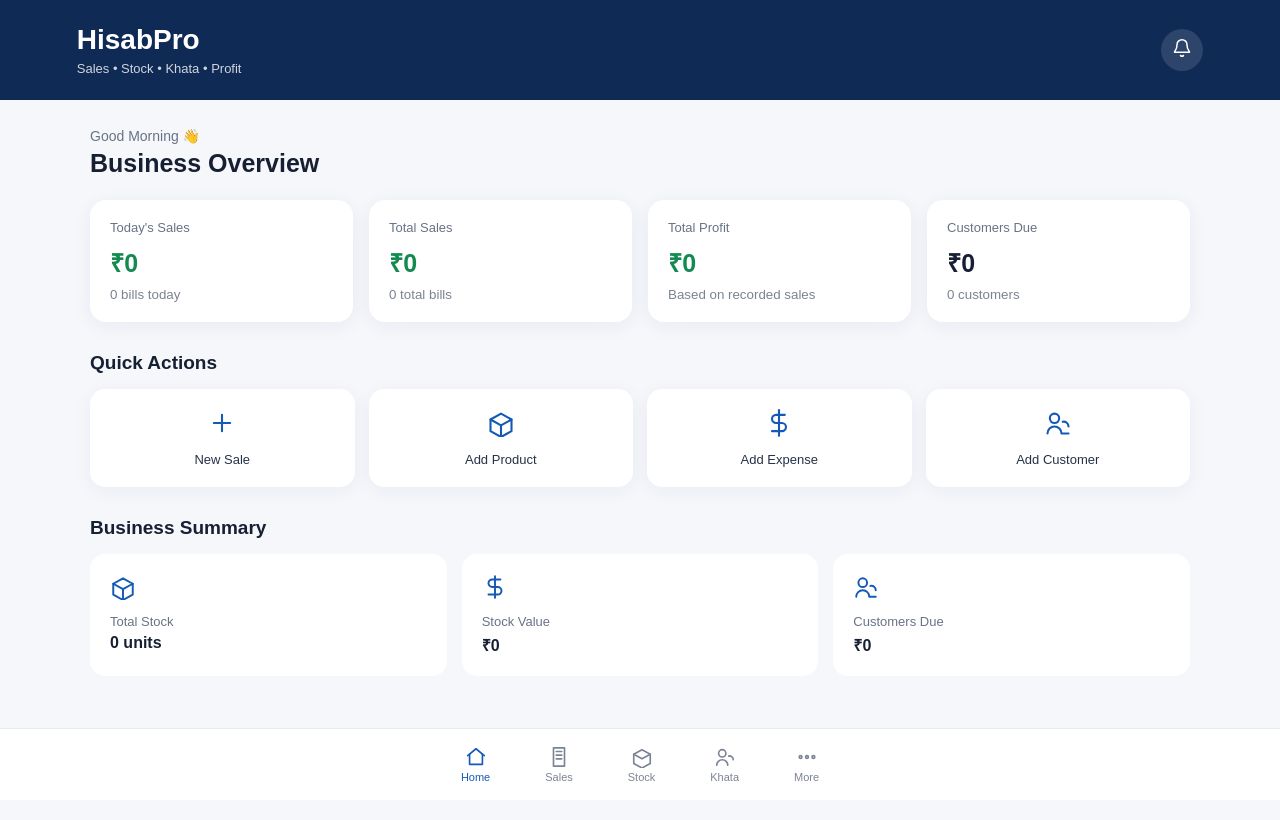
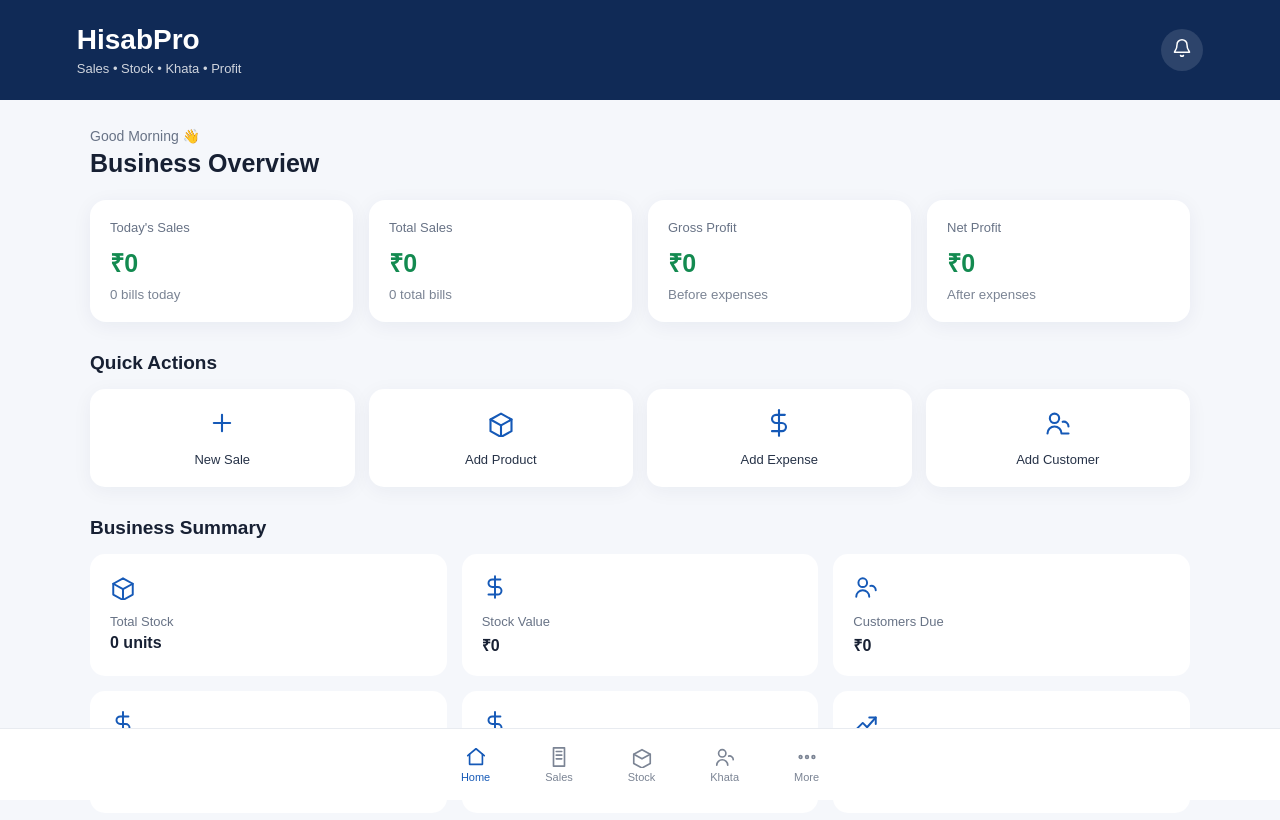
Before and after one commit to sameerkhan86926-a11y/hisabpro, a Next.js app: page /hisabpro/ in a window 1280 px wide. Shown: the top 820 px of the page. Built offline with nearby package versions, Linux system fonts and the light colour scheme.

Commit message:
Update page.tsx

```diff
--- a/app/page.tsx
+++ b/app/page.tsx
@@ -30,10 +30,20 @@
   createdAt: string;
 };
 
+type Expense = {
+  id: number;
+  title: string;
+  category: string;
+  amount: number;
+  note: string;
+  date: string;
+};
+
 export default function Dashboard() {
   const [sales, setSales] = useState<Sale[]>([]);
   const [products, setProducts] = useState<Product[]>([]);
   const [customers, setCustomers] = useState<Customer[]>([]);
+  const [expenses, setExpenses] = useState<Expense[]>([]);
 
   useEffect(() => {
     loadDashboardData();
@@ -52,9 +62,14 @@
       localStorage.getItem("hisabpro_customers") || "[]"
     );
 
+    const savedExpenses = JSON.parse(
+      localStorage.getItem("hisabpro_expenses") || "[]"
+    );
+
     setSales(savedSales);
     setProducts(savedProducts);
     setCustomers(savedCustomers);
+    setExpenses(savedExpenses);
   }
 
   const today = new Date();
@@ -79,7 +94,12 @@
     0
   );
 
-  const totalProfit = sales.reduce(
+  /*
+   * Gross Profit
+   *
+   * Selling amount - Purchase amount - Discount
+   */
+  const grossProfit = sales.reduce(
     (sum, sale) =>
       sum +
       (sale.price - sale.purchasePrice) * sale.quantity -
@@ -87,6 +107,40 @@
     0
   );
 
+  /*
+   * Total Expenses
+   */
+  const totalExpenses = expenses.reduce(
+    (sum, expense) => sum + expense.amount,
+    0
+  );
+
+  /*
+   * Net Profit
+   */
+  const netProfit = grossProfit - totalExpenses;
+
+  /*
+   * Today's Expenses
+   */
+  const todayExpenses = expenses.filter((expense) => {
+    const expenseDate = new Date(expense.date);
+
+    return (
+      expenseDate.getDate() === today.getDate() &&
+      expenseDate.getMonth() === today.getMonth() &&
+      expenseDate.getFullYear() === today.getFullYear()
+    );
+  });
+
+  const todayExpenseAmount = todayExpenses.reduce(
+    (sum, expense) => sum + expense.amount,
+    0
+  );
+
+  /*
+   * Stock
+   */
   const totalStock = products.reduce(
     (sum, product) => sum + product.stock,
     0
@@ -98,6 +152,9 @@
     0
   );
 
+  /*
+   * Khata
+   */
   const totalDue = customers.reduce(
     (sum, customer) => sum + customer.due,
     0
@@ -106,35 +163,57 @@
   return (
     <main className="app">
 
+      {/* HEADER */}
+
       <header className="header">
 
         <div>
           <h1>HisabPro</h1>
-          <p>Sales • Stock • Khata • Profit</p>
+
+          <p>
+            Sales • Stock • Khata • Profit
+          </p>
         </div>
 
         <button className="notification">
+
           <svg viewBox="0 0 24 24">
+
             <path d="M18 8a6 6 0 0 0-12 0c0 7-3 7-3 9h18c0-2-3-2-3-9" />
+
             <path d="M13.73 21a2 2 0 0 1-3.46 0" />
+
           </svg>
+
         </button>
 
       </header>
 
+
+      {/* WELCOME */}
+
       <section className="welcome">
 
-        <p>Good Morning 👋</p>
+        <p>
+          Good Morning 👋
+        </p>
 
-        <h2>Business Overview</h2>
+        <h2>
+          Business Overview
+        </h2>
 
       </section>
+
+
+      {/* MAIN STATS */}
 
       <section className="stats">
 
         <div className="card sales">
 
-          <span>Today's Sales</span>
+          <span>
+            Today's Sales
+          </span>
 
           <strong>
             ₹{todaySalesAmount.toLocaleString("en-IN")}
@@ -146,9 +225,12 @@
 
         </div>
 
+
         <div className="card sales">
 
-          <span>Total Sales</span>
+          <span>
+            Total Sales
+          </span>
 
           <strong>
             ₹{totalSales.toLocaleString("en-IN")}
@@ -160,120 +242,182 @@
 
         </div>
 
+
         <div className="card profit">
 
-          <span>Total Profit</span>
+          <span>
+            Gross Profit
+          </span>
 
           <strong>
-            ₹{Math.max(0, totalProfit).toLocaleString("en-IN")}
+            ₹{grossProfit.toLocaleString("en-IN")}
           </strong>
 
           <small>
-            Based on recorded sales
+            Before expenses
           </small>
 
         </div>
 
-        <div className="card">
 
-          <span>Customers Due</span>
+        <div className="card profit">
+
+          <span>
+            Net Profit
+          </span>
 
           <strong>
-            ₹{totalDue.toLocaleString("en-IN")}
+            ₹{netProfit.toLocaleString("en-IN")}
           </strong>
 
           <small>
-            {customers.length} customers
+            After expenses
           </small>
 
         </div>
 
       </section>
 
+
+      {/* QUICK ACTIONS */}
+
       <section className="section">
 
         <div className="section-title">
 
-          <h3>Quick Actions</h3>
+          <h3>
+            Quick Actions
+          </h3>
 
         </div>
 
+
         <div className="actions">
+
 
           <a
             className="action-link"
             href="/hisabpro/sales/"
           >
+
             <svg viewBox="0 0 24 24">
+
               <path d="M12 5v14" />
+
               <path d="M5 12h14" />
+
             </svg>
 
-            <span>New Sale</span>
+            <span>
+              New Sale
+            </span>
+
           </a>
+
 
           <a
             className="action-link"
             href="/hisabpro/stock/"
           >
+
             <svg viewBox="0 0 24 24">
+
               <path d="M3 9l9-5 9 5-9 5-9-5z" />
+
               <path d="M3 9v10l9 5 9-5V9" />
+
               <path d="M12 14v10" />
+
             </svg>
 
-            <span>Add Product</span>
+            <span>
+              Add Product
+            </span>
+
           </a>
+
 
           <a
             className="action-link"
             href="/hisabpro/expenses/"
           >
+
             <svg viewBox="0 0 24 24">
+
               <path d="M12 1v22" />
+
               <path d="M17 5H9.5a3.5 3.5 0 0 0 0 7h5a3.5 3.5 0 0 1 0 7H6" />
+
             </svg>
 
-            <span>Add Expense</span>
+            <span>
+              Add Expense
+            </span>
+
           </a>
+
 
           <a
             className="action-link"
             href="/hisabpro/khata/"
           >
+
             <svg viewBox="0 0 24 24">
+
               <circle cx="9" cy="8" r="4" />
+
               <path d="M3 21a6 6 0 0 1 12 0" />
+
               <path d="M16 11a4 4 0 0 1 5 4" />
+
               <path d="M16 21h5" />
+
             </svg>
 
-            <span>Add Customer</span>
+            <span>
+              Add Customer
+            </span>
+
           </a>
 
         </div>
 
       </section>
 
+
+      {/* BUSINESS SUMMARY */}
+
       <section className="section">
 
         <div className="section-title">
 
-          <h3>Business Summary</h3>
+          <h3>
+            Business Summary
+          </h3>
 
         </div>
 
+
         <div className="summary">
+
+
+          {/* STOCK */}
 
           <a href="/hisabpro/stock/">
 
             <svg viewBox="0 0 24 24">
+
               <path d="M3 9l9-5 9 5-9 5-9-5z" />
+
               <path d="M3 9v10l9 5 9-5V9" />
+
               <path d="M12 14v10" />
+
             </svg>
 
-            <p>Total Stock</p>
+            <p>
+              Total Stock
+            </p>
 
             <strong>
               {totalStock} units
@@ -281,14 +425,22 @@
 
           </a>
 
+
+          {/* STOCK VALUE */}
+
           <a href="/hisabpro/stock/">
 
             <svg viewBox="0 0 24 24">
+
               <path d="M12 2v20" />
+
               <path d="M17 5H9.5a3.5 3.5 0 0 0 0 7h5a3.5 3.5 0 0 1 0 7H6" />
+
             </svg>
 
-            <p>Stock Value</p>
+            <p>
+              Stock Value
+            </p>
 
             <strong>
               ₹{stockValue.toLocaleString("en-IN")}
@@ -296,19 +448,96 @@
 
           </a>
 
+
+          {/* CUSTOMER DUE */}
+
           <a href="/hisabpro/khata/">
 
             <svg viewBox="0 0 24 24">
+
               <circle cx="9" cy="8" r="4" />
+
               <path d="M3 21a6 6 0 0 1 12 0" />
+
               <path d="M16 11a4 4 0 0 1 5 4" />
-              <path d="M16 21h5" />
+
             </svg>
 
-            <p>Customers Due</p>
+            <p>
+              Customers Due
+            </p>
 
             <strong>
               ₹{totalDue.toLocaleString("en-IN")}
+            </strong>
+
+          </a>
+
+
+          {/* EXPENSES */}
+
+          <a href="/hisabpro/expenses/">
+
+            <svg viewBox="0 0 24 24">
+
+              <path d="M12 1v22" />
+
+              <path d="M17 5H9.5a3.5 3.5 0 0 0 0 7h5a3.5 3.5 0 0 1 0 7H6" />
+
+            </svg>
+
+            <p>
+              Total Expenses
+            </p>
+
+            <strong>
+              ₹{totalExpenses.toLocaleString("en-IN")}
+            </strong>
+
+          </a>
+
+
+          {/* TODAY EXPENSE */}
+
+          <a href="/hisabpro/expenses/">
+
+            <svg viewBox="0 0 24 24">
+
+              <path d="M12 1v22" />
+
+              <path d="M17 5H9.5a3.5 3.5 0 0 0 0 7h5a3.5 3.5 0 0 1 0 7H6" />
+
+            </svg>
+
+            <p>
+              Today's Expenses
+            </p>
+
+            <strong>
+              ₹{todayExpenseAmount.toLocaleString("en-IN")}
+            </strong>
+
+          </a>
+
+
+          {/* NET PROFIT */}
+
+          <a href="/hisabpro/expenses/">
+
+            <svg viewBox="0 0 24 24">
+
+              <path d="M3 17l6-6 4 4 8-9" />
+
+              <path d="M15 6h6v6" />
+
+            </svg>
+
+            <p>
+              Net Profit
+            </p>
+
+            <strong>
+              ₹{netProfit.toLocaleString("en-IN")}
             </strong>
 
           </a>
@@ -317,62 +546,104 @@
 
       </section>
 
+
+      {/* BOTTOM NAV */}
+
       <nav className="bottom-nav">
 
         <a
           href="/hisabpro/"
           className="active"
         >
+
           <svg viewBox="0 0 24 24">
+
             <path d="M3 10.5L12 3l9 7.5" />
+
             <path d="M5 9v11h14V9" />
+
           </svg>
 
-          <span>Home</span>
+          <span>
+            Home
+          </span>
+
         </a>
+
 
         <a href="/hisabpro/sales/">
 
           <svg viewBox="0 0 24 24">
+
             <path d="M6 2h12v20H6z" />
+
             <path d="M9 6h6" />
+
             <path d="M9 10h6" />
+
             <path d="M9 14h6" />
+
           </svg>
 
-          <span>Sales</span>
+          <span>
+            Sales
+          </span>
+
         </a>
+
 
         <a href="/hisabpro/stock/">
 
           <svg viewBox="0 0 24 24">
+
             <path d="M3 9l9-5 9 5-9 5-9-5z" />
+
             <path d="M3 9v10l9 5 9-5V9" />
+
           </svg>
 
-          <span>Stock</span>
+          <span>
+            Stock
+          </span>
+
         </a>
+
 
         <a href="/hisabpro/khata/">
 
           <svg viewBox="0 0 24 24">
+
             <circle cx="9" cy="8" r="4" />
+
             <path d="M3 21a6 6 0 0 1 12 0" />
+
             <path d="M16 11a4 4 0 0 1 5 4" />
+
           </svg>
 
-          <span>Khata</span>
+          <span>
+            Khata
+          </span>
+
         </a>
+
 
         <a href="/hisabpro/more/">
 
           <svg viewBox="0 0 24 24">
+
             <circle cx="5" cy="12" r="1.5" />
+
             <circle cx="12" cy="12" r="1.5" />
+
             <circle cx="19" cy="12" r="1.5" />
+
           </svg>
 
-          <span>More</span>
+          <span>
+            More
+          </span>
+
         </a>
 
       </nav>
```
